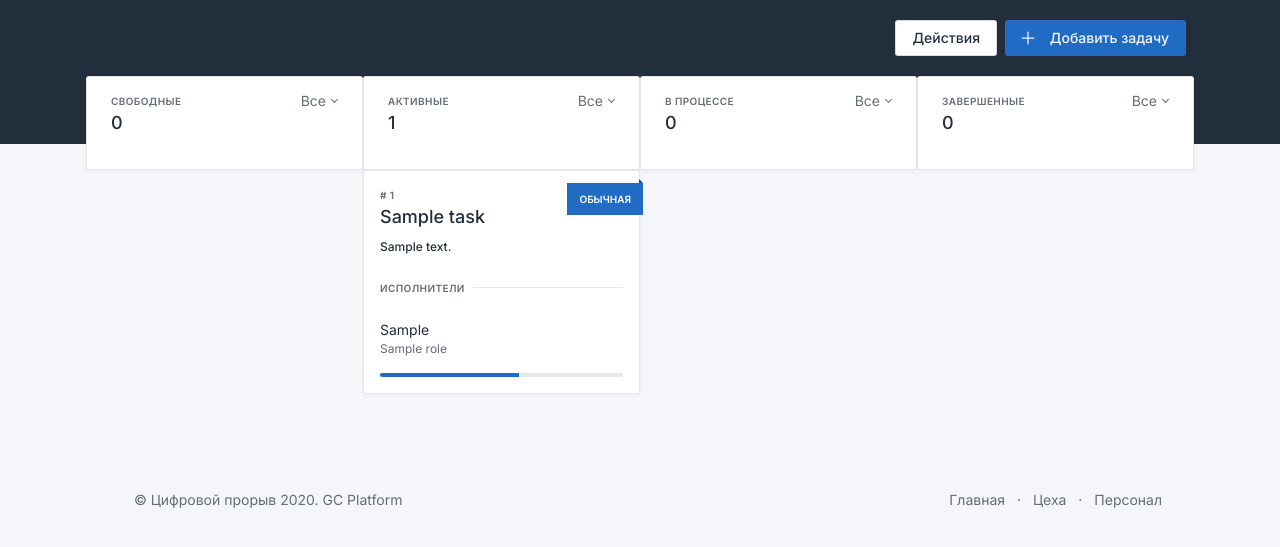
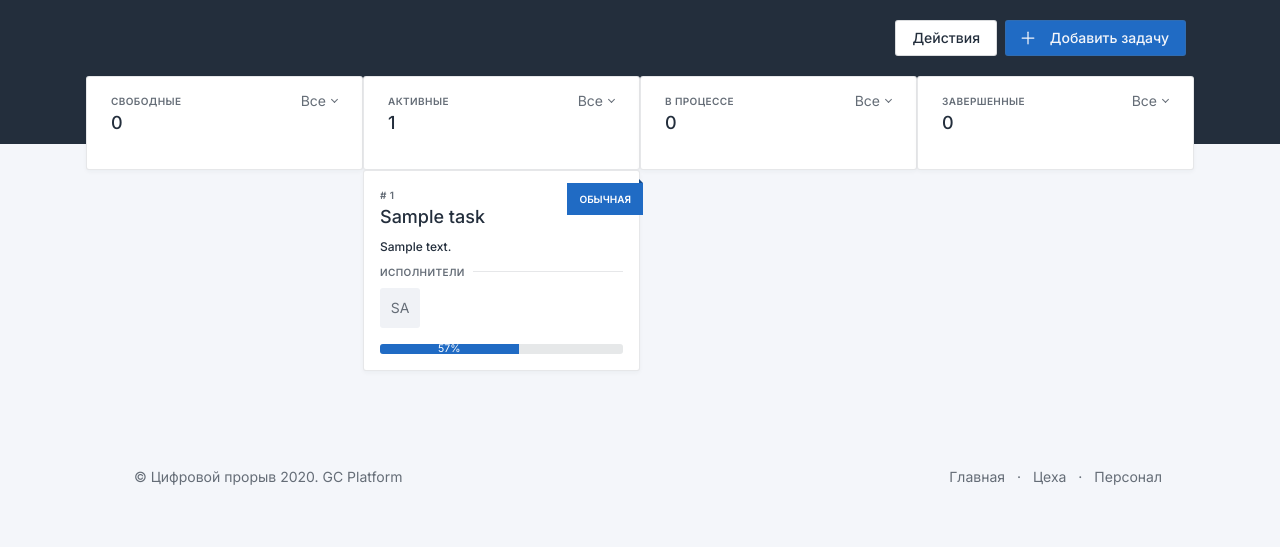
Before and after one commit to mkisko/cp2020-final-web, a Django app: page /kanban/ in a window 1280 px wide. Shown: the part 56-603 px from the top of the page. Run offline with Django 3.2, Linux system fonts and the light colour scheme; a user stored in the database is signed in; tables that the repository leaves empty hold one stand-in row (values such as "Sample post"); some libraries are stand-ins or nearby versions.

Commit message:
Fixed user list

```diff
--- a/portal/templates/kanban.html
+++ b/portal/templates/kanban.html
@@ -69,28 +69,21 @@
                   <div class="h2">{{ task.title }}</div>
                   <div class="h5 mb-3">{{ task.description|default:'Нет описания' }}</div>
 
-                  <div class="hr-text hr-text-left">Исполнители</div>
+                  {% with task.person.all as ps %}
+                    {% if ps %}<div class="hr-text hr-text-left mb-3 mt-3">Исполнители</div>{% endif %}
 
-                  <div class="row">
-                    {% for person in task.person.all %}
-                      <div class="col-6 row mb-3 align-items-center">
-                        <div class="col text-truncate">
-                          <span href="#" class="text-body d-block text-truncate">{{ person.profile.fio }}</span>
-                          <small class="d-block text-muted text-truncate mt-n1">{{ person.profile.role }}</small>
+                    {% for person in ps %}
+                      <span class="avatar">{{ person.profile.fio|make_list|slice:':2'|join:'' }}</span>
+                    {% endfor %}
+
+                    {% if ps %}
+                      <div class="progress mt-3" style="height: 10px">
+                        <div class="progress-bar" style="width: 57%" role="progressbar" aria-valuenow="57" aria-valuemin="0" aria-valuemax="100">
+                          <span>57%</span>
                         </div>
                       </div>
-                    {% empty %}
-                      <div class="alert alert-warning mb-2">
-                        Для задачи на назначен исполнитель
-                      </div>
-                    {% endfor %}
-                  </div>
-
-                  <div class="progress progress-sm">
-                    <div class="progress-bar" style="width: 57%" role="progressbar" aria-valuenow="57" aria-valuemin="0" aria-valuemax="100">
-                      <span class="visually-hidden">57% Complete</span>
-                    </div>
-                  </div>
+                    {% endif %}
+                  {% endwith %}
                 </div>
 
                 <div class="ribbon {% if task.priority == 'important' %}bg-success{% elif task.priority == 'hot' %}bg-red{% else %}bg-primary{% endif %}">
```
